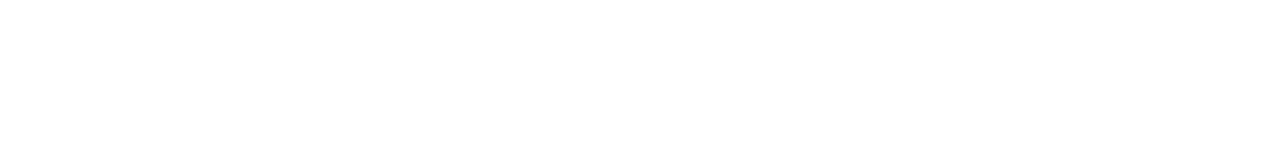
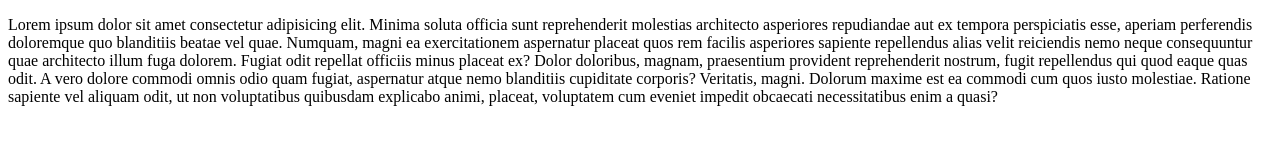
Before and after one commit to DikiNaufal/Test, a plain HTML site: page tugas4/index.html in a window 1280 px wide. Drawn offline with Linux system fonts and the light colour scheme.

Commit message:
Perubahan 2 pada HTML

```diff
--- a/tugas4/index.html
+++ b/tugas4/index.html
@@ -4,11 +4,28 @@
     <meta charset="UTF-8" />
     <meta http-equiv="X-UA-Compatible" content="IE=edge" />
     <meta name="viewport" content="width=device-width, initial-scale=1.0" />
-    <title>Document</title>
+    <title>Testing</title>
     <link rel="stylesheet" href="style.css" />
   </head>
   <body>
-    <header></header>
+    <header>
+      <p>
+        Lorem ipsum dolor sit amet consectetur adipisicing elit. Minima soluta
+        officia sunt reprehenderit molestias architecto asperiores repudiandae
+        aut ex tempora perspiciatis esse, aperiam perferendis doloremque quo
+        blanditiis beatae vel quae. Numquam, magni ea exercitationem aspernatur
+        placeat quos rem facilis asperiores sapiente repellendus alias velit
+        reiciendis nemo neque consequuntur quae architecto illum fuga dolorem.
+        Fugiat odit repellat officiis minus placeat ex? Dolor doloribus, magnam,
+        praesentium provident reprehenderit nostrum, fugit repellendus qui quod
+        eaque quas odit. A vero dolore commodi omnis odio quam fugiat,
+        aspernatur atque nemo blanditiis cupiditate corporis? Veritatis, magni.
+        Dolorum maxime est ea commodi cum quos iusto molestiae. Ratione sapiente
+        vel aliquam odit, ut non voluptatibus quibusdam explicabo animi,
+        placeat, voluptatem cum eveniet impedit obcaecati necessitatibus enim a
+        quasi?
+      </p>
+    </header>
     <main></main>
   </body>
 </html>
```
